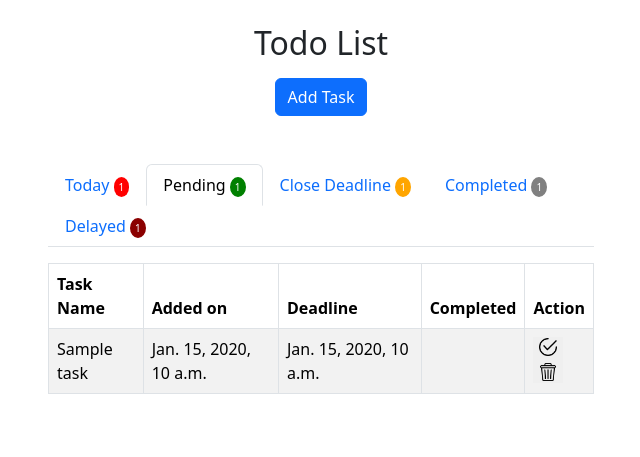
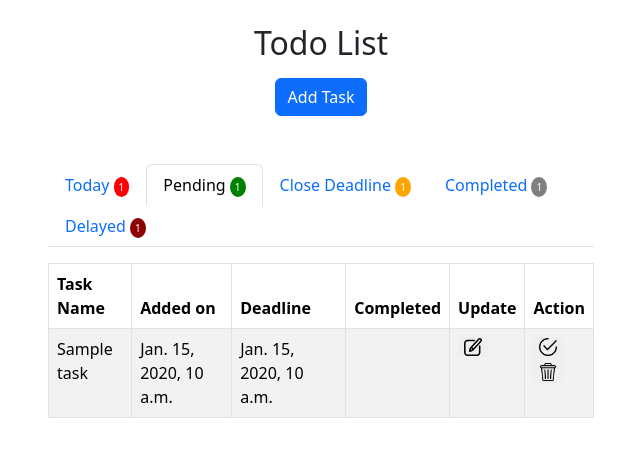
Before and after one commit to Ambar-06/Personal-Professional-TODO, a Django app: template ToDo/templates/home.html in a window 1280 px wide. Shown: the part 56-513 px from the top of the page, without its empty margins (319-959 px from the left). Run offline with Django 4.2, Linux system fonts and the light colour scheme; the template is opened without the code that fills it: most values are stand-ins (such as "Sample title", 1, 10 or a date in 2020); some libraries are stand-ins or nearby versions.

Commit message:
Adding Update Functionality

```diff
--- a/ToDo/templates/home.html
+++ b/ToDo/templates/home.html
@@ -91,6 +91,7 @@
                                 <th>Added on</th>
                                 <th>Deadline</th>
                                 <th>Completed</th>
+                                <th>Update</th>
                                 <th>Action</th>
                             </tr>
                         </thead>
@@ -101,6 +102,10 @@
                                     <td class="p-2">{{ task.TaskAddedOn }}</td>
                                     <td class="p-2">{{ task.TaskDeadline }}</td>
                                     <td class="p-2 is_completed_task" >{{ task.IsCompleted }}</td>
+                                    <td class="p-2" ><button class="black-button" data-task-id="{{ task.task_id }}"
+                                        onclick="edit(this)" style='border: none; display:flex'><img
+                                            src="{% static 'img/edit.svg' %}" style='height:18px'
+                                            id=""></button></td>
                                     <td>
                                         <button class="black-button" data-task-id="{{ task.task_id }}"
                                             onclick="markAsComplete(this)" style='border: none; display:flex'><img
@@ -126,6 +131,7 @@
                                 <th>Added on</th>
                                 <th>Deadline</th>
                                 <th>Completed</th>
+                                <th>Update</th>
                                 <th>Action</th>
                             </tr>
                         </thead>
@@ -136,6 +142,10 @@
                                     <td class="p-2">{{ task.TaskAddedOn }}</td>
                                     <td class="p-2">{{ task.TaskDeadline }}</td>
                                     <td class="p-2 is_completed_task" >{{ task.IsCompleted }}</td>
+                                    <td class="p-2" ><button class="black-button" data-task-id="{{ task.task_id }}"
+                                        onclick="edit(this)" style='border: none; display:flex'><img
+                                            src="{% static 'img/edit.svg' %}" style='height:18px'
+                                            id=""></button></td>
                                     <td>
                                         <button class="black-button" data-task-id="{{ task.task_id }}"
                                             onclick="markAsComplete(this)" style='border: none; display:flex'><img
@@ -161,6 +171,7 @@
                                 <th>Added on</th>
                                 <th>Deadline</th>
                                 <th>Completed</th>
+                                <th>Update</th>
                                 <th>Action</th>
                             </tr>
                         </thead>
@@ -171,6 +182,10 @@
                                     <td class="p-2">{{ task.TaskAddedOn }}</td>
                                     <td class="p-2">{{ task.TaskDeadline }}</td>
                                     <td class="p-2 is_completed_task">{{ task.IsCompleted }}</td>
+                                    <td class="p-2" ><button class="black-button" data-task-id="{{ task.task_id }}"
+                                        onclick="edit(this)" style='border: none; display:flex'><img
+                                            src="{% static 'img/edit.svg' %}" style='height:18px'
+                                            id=""></button></td>
                                     <td>
                                         <button class="black-button" data-task-id="{{ task.task_id }}"
                                             onclick="markAsComplete(this)" style='border: none; display:flex'><img
@@ -231,6 +246,7 @@
                                 <th>Added on</th>
                                 <th>Deadline</th>
                                 <th>Completed</th>
+                                <th>Update</th>
                                 <th>Action</th>
                             </tr>
                         </thead>
@@ -241,6 +257,10 @@
                                     <td class="p-2">{{ task.TaskAddedOn }}</td>
                                     <td class="p-2">{{ task.TaskDeadline }}</td>
                                     <td class="p-2 is_completed_task" >{{ task.IsCompleted }}</td>
+                                    <td class="p-2" ><button class="black-button" data-task-id="{{ task.task_id }}"
+                                        onclick="edit(this)" style='border: none; display:flex'><img
+                                            src="{% static 'img/edit.svg' %}" style='height:18px'
+                                            id=""></button></td>
                                     <td>
                                         <button class="black-button" data-task-id="{{ task.task_id }}"
                                             onclick="markAsComplete(this)" style='border: none; display:flex'><img
```
Also changed, not shown: ToDo/static/img/edit.svg (added).
